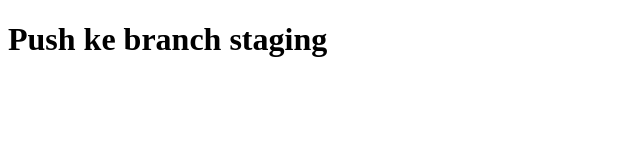
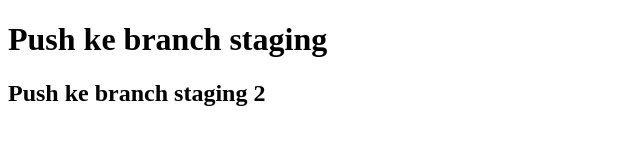
Before and after one commit to hamdanhamdani293/git-belajar, a plain HTML site: page header.html in a window 1280 px wide. Shown: the whole page, without its empty margins (0-640 px from the left). Drawn offline with Linux system fonts and the light colour scheme.

Commit message:
menambahkan tag h2

```diff
--- a/header.html
+++ b/header.html
@@ -10,6 +10,7 @@
 
 <body>
     <h1>Push ke branch staging</h1>
+    <h2>Push ke branch staging 2</h2>
 </body>
 
 </html>
```
